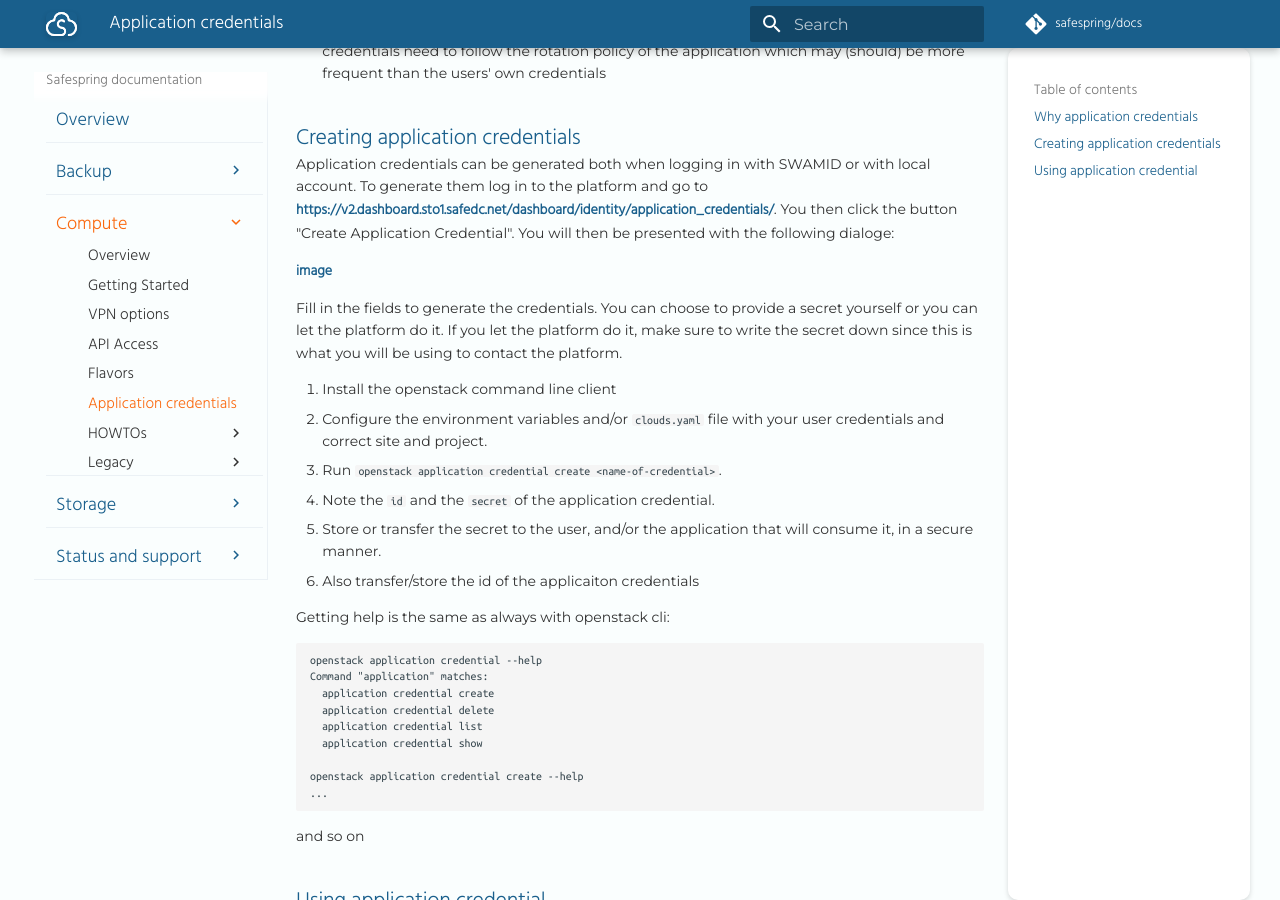
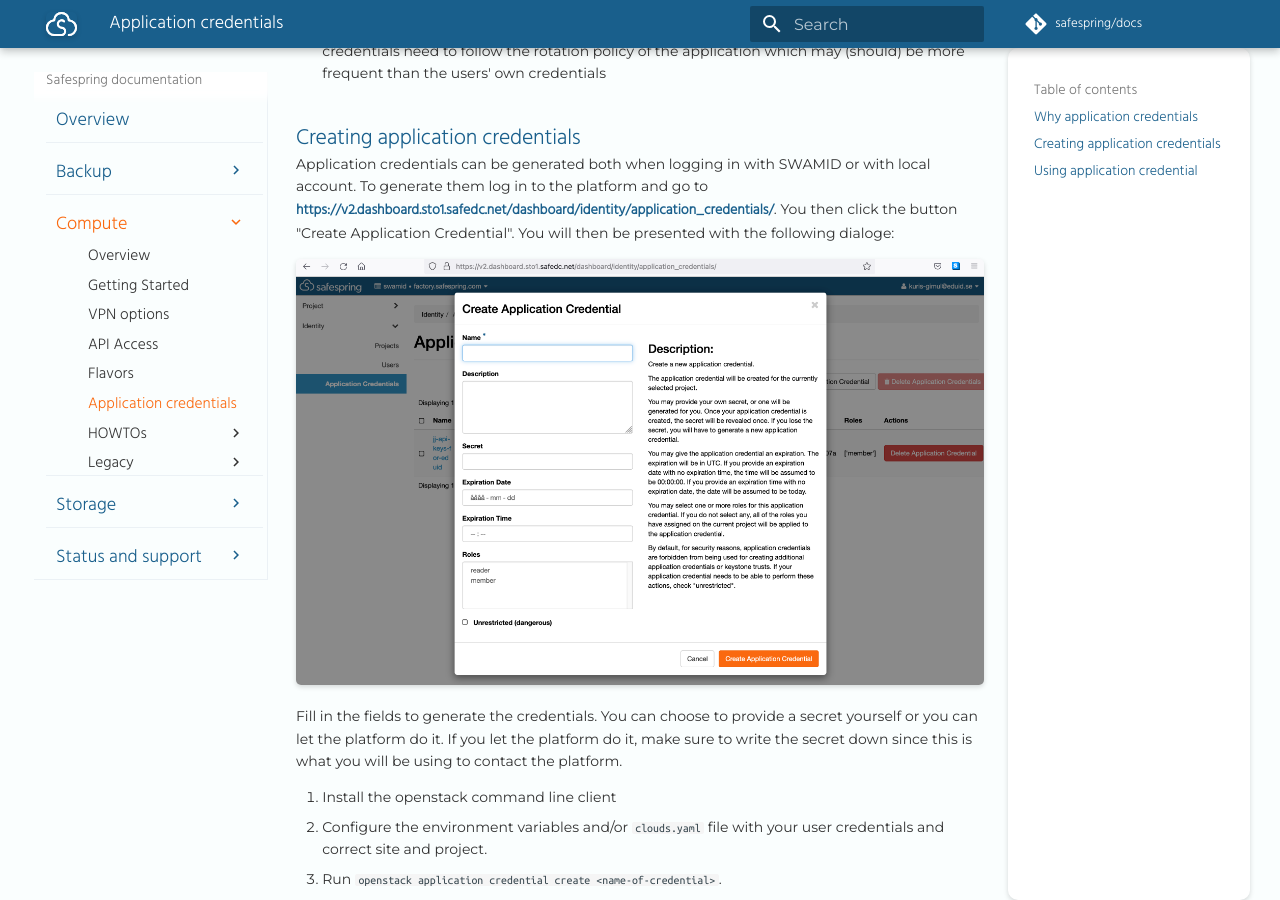
Before and after one commit to safespring/docs, an MkDocs documentation site: the page built from content/new/app-creds.md, in a window 1280 px wide and 900 px high, scrolled down 716 px. Built offline with MkDocs 1.6.1 and Material for MkDocs 9.7.7, drawn with Linux system fonts in a browser that asks for light colours; a script that is not in the unit is left out; comment, search, counter and statistics services are not loaded; old or Windows-style settings are respelled for this version of MkDocs.

Commit message:
Fixed image

```diff
--- a/content/new/app-creds.md
+++ b/content/new/app-creds.md
@@ -36,7 +36,7 @@
 click the button "Create Application Credential". You will then be presented with the following dialoge:
 
 
-[image](../images/app-creds-dia.png)
+![image](../images/app-creds-dia.png)
 
 Fill in the fields to generate the credentials. You can choose to provide a secret yourself or you can let the platform
 do it. If you let the platform do it, make sure to write the secret down since this is what you will be using to contact
```
